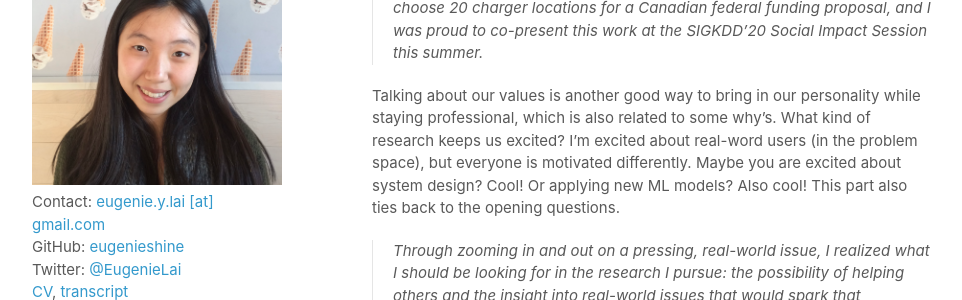
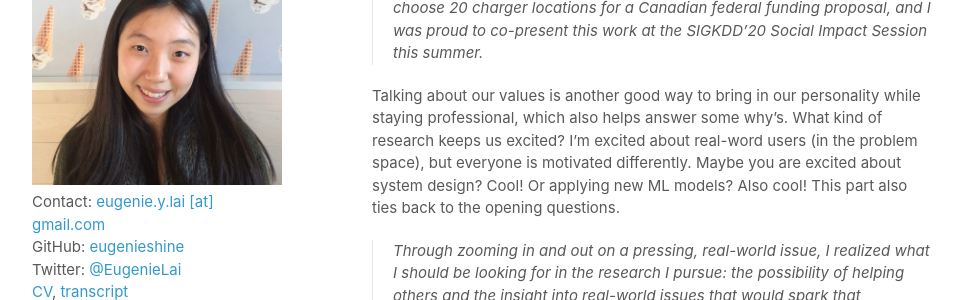
Before and after one commit to eugenielai/eugenielai.github.io, a Jekyll site: the page built from posts/another_annotated_sop.md, in a window 1280 px wide and 900 px high, scrolled down 4546 px. Shown: the part 174-474 px from the top of the window, without its empty margins (158-1120 px from the left). Built offline with Jekyll 4.4.1, drawn with Linux system fonts in a browser that asks for light colours; a script that is not in the unit is left out.

Commit message:
update anno example of sop

```diff
--- a/posts/another_annotated_sop.md
+++ b/posts/another_annotated_sop.md
@@ -87,7 +87,7 @@ Transition to my next project to show more technical competency while keeping th
 Another example of the formula above but in a slightly different order to make things flow better.
 > Working with another undergraduate student under the supervision of Dr. Raymond Ng, we set out to address the challenge of how the city of Surrey should place EV charging stations. Prior to our work, the approach to determine where to install an EV charging site was solely based on expert opinions, despite a large volume of data collected by the city of Surrey. To help city planners make strategic decisions informed by evidence, I developed a web application to give them a user-friendly way to explore and make sense of the data. I used interactive maps and graphs to visualize the spatial distribution and time trends of Surrey’s vehicle stock, traffic flows, and land use. In September 2019, the city used my tool to choose 20 charger locations for a Canadian federal funding proposal, and I was proud to co-present this work at the SIGKDD’20 Social Impact Session this summer.
 
-Talking about our values is another good way to bring in our personality while staying professional, which is also related to some why’s. What kind of research keeps us excited? I’m excited about real-word users (in the problem space), but everyone is motivated differently. Maybe you are excited about system design? Cool! Or applying new ML models? Also cool! This part also ties back to the opening questions.
+Talking about our values is another good way to bring in our personality while staying professional, which also helps answer some why’s. What kind of research keeps us excited? I’m excited about real-word users (in the problem space), but everyone is motivated differently. Maybe you are excited about system design? Cool! Or applying new ML models? Also cool! This part also ties back to the opening questions.
 > Through zooming in and out on a pressing, real-world issue, I realized what I should be looking for in the research I pursue: the possibility of helping others and the insight into real-world issues that would spark that possibility. I started to envision making an impact on the real world through my research. The value of our work in the scientific community can only be actualized when our tools are adopted by downstream users such as domain experts and decision-makers. Hence alleviating user-database barriers is a vital step in advancing data-driven decision-making in a wide range of fields.
 
 Transition to the 3rd and final project. Another advice I got (for almost everything grad application related) is **don’t tell, but show**. Earlier I said that I’m motivated by real-word issues, and here I showed that I followed through my words with actions.
```
